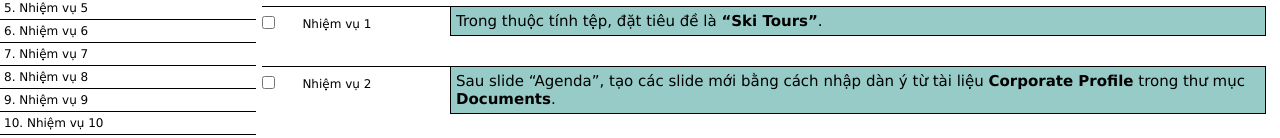
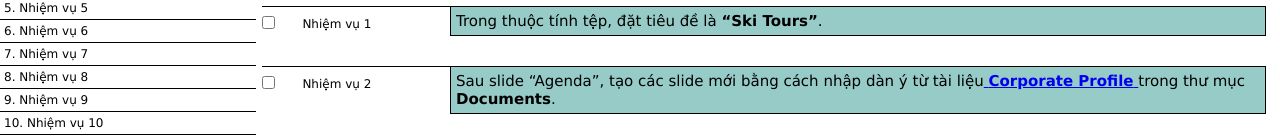
Before and after one commit to minhnh1394/PPT2019VN, a plain HTML site: page index.html in a window 1280 px wide. Shown: the part 119-257 px from the top of the page. Drawn offline with Linux system fonts and the light colour scheme.

Commit message:
Update index.html

```diff
--- a/index.html
+++ b/index.html
@@ -562,8 +562,8 @@
                             <div class="Title"><span>Nhiệm vụ 2</span></div>
                             <div class="Overview">
                                 <div class="OverviewItem"><span>
-                                        <p>Sau slide “Agenda”, tạo các slide mới bằng cách nhập dàn ý từ tài liệu
-                                            <b>Corporate Profile</b> trong thư mục <b>Documents</b>.
+                                        <p>Sau slide “Agenda”, tạo các slide mới bằng cách nhập dàn ý từ tài liệu<a HREF="Corporate Profile.docx">
+                                            <b>Corporate Profile</b> </a> trong thư mục <b>Documents</b>.
                                         </p>
                                     </span>
                                 </div>
```
